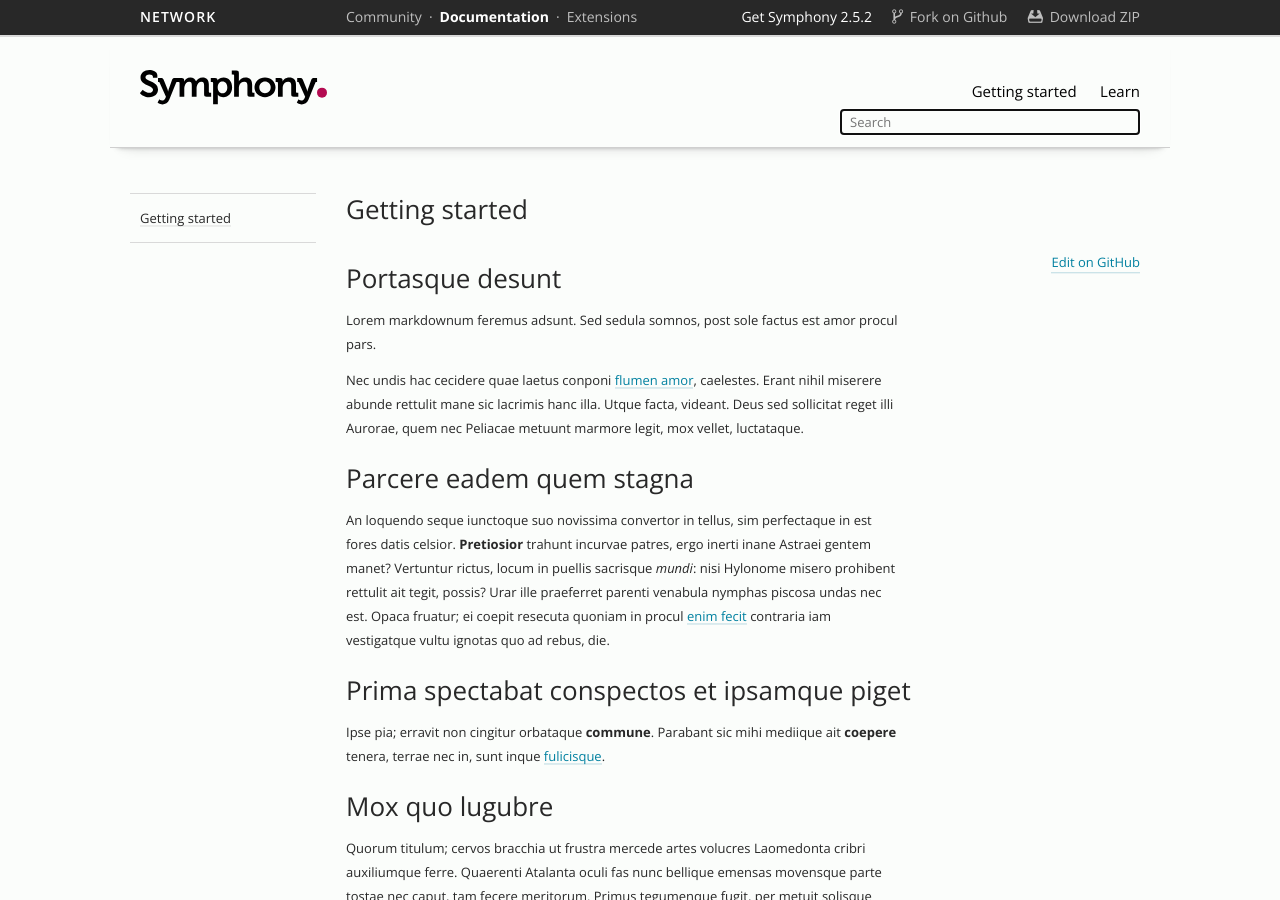
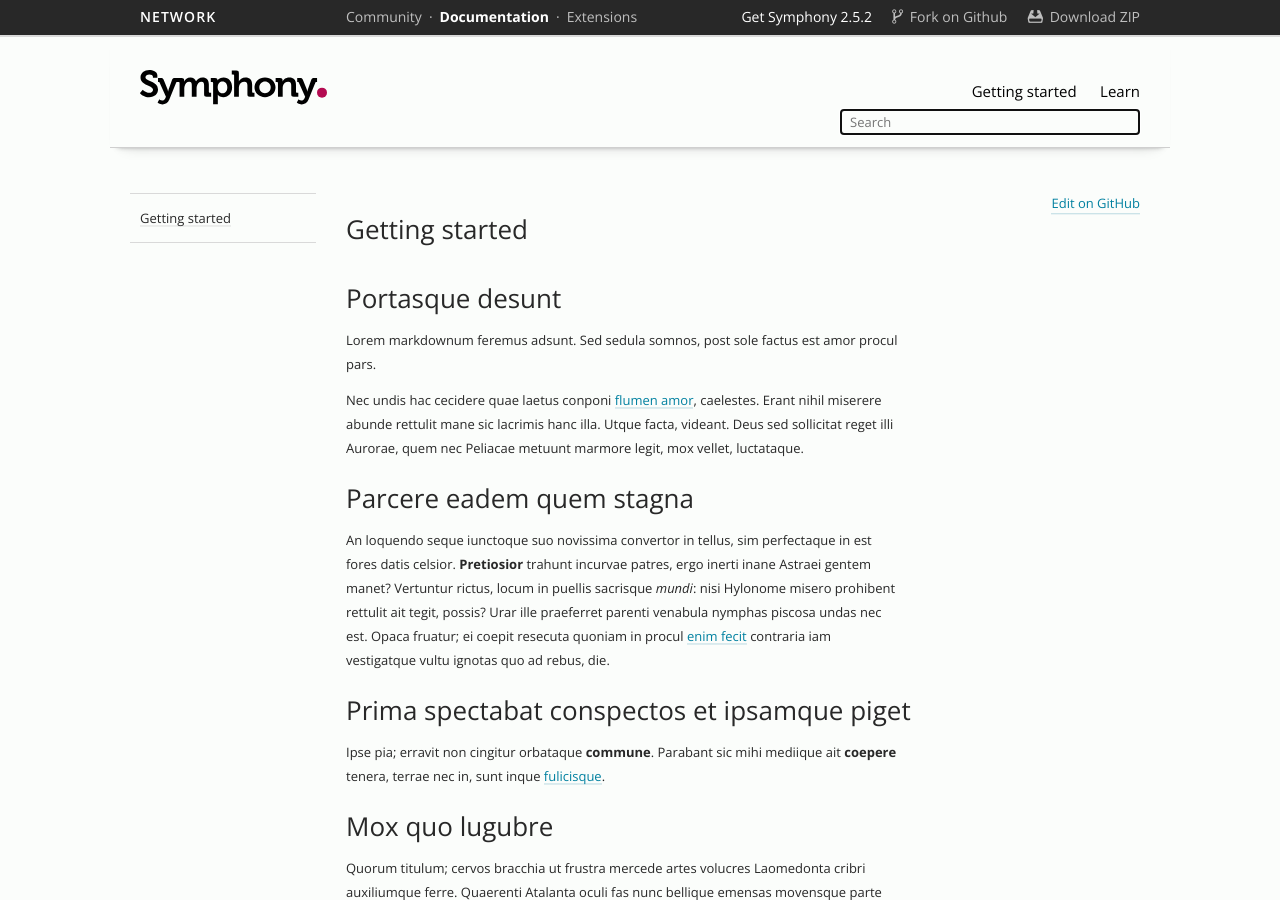
Before and after one commit to symphonycms/docs.getsymphony.com, a Jekyll site: the page built from index.md, in a window 1280 px wide and 900 px high. Built offline with Jekyll 4.4.1, drawn with Linux system fonts in a browser that asks for light colours; Markdown is read by kramdown in place of the engine named in the settings.

Commit message:
moved the GitHub edit link

```diff
--- a/_layouts/docs.html
+++ b/_layouts/docs.html
@@ -22,9 +22,10 @@ layout: default
   </div>
 
   <div class="column content">
+    <a class="tools-right" href="https://github.com/symphonycms/docs.getsymphony.com/tree/gh-pages/{{ page.path }}" target="_blank">Edit on GitHub</a>
+
     <h2>{{ page.title }}</h2>
     <p class="content-introduction">{{ page.description }}</p>
-    <a class="tools-right" href="https://github.com/symphonycms/docs.getsymphony.com/tree/gh-pages/{{ page.path }}" target="_blank">Edit on GitHub</a>
 
     {% if page.version %}
       <p class="note version-aware">This features a previous version of Symphony ({{ page.version }}). The concepts it demonstrates still apply to the current version, and we have noted any changes below that affect the tutorial.</p>
```
